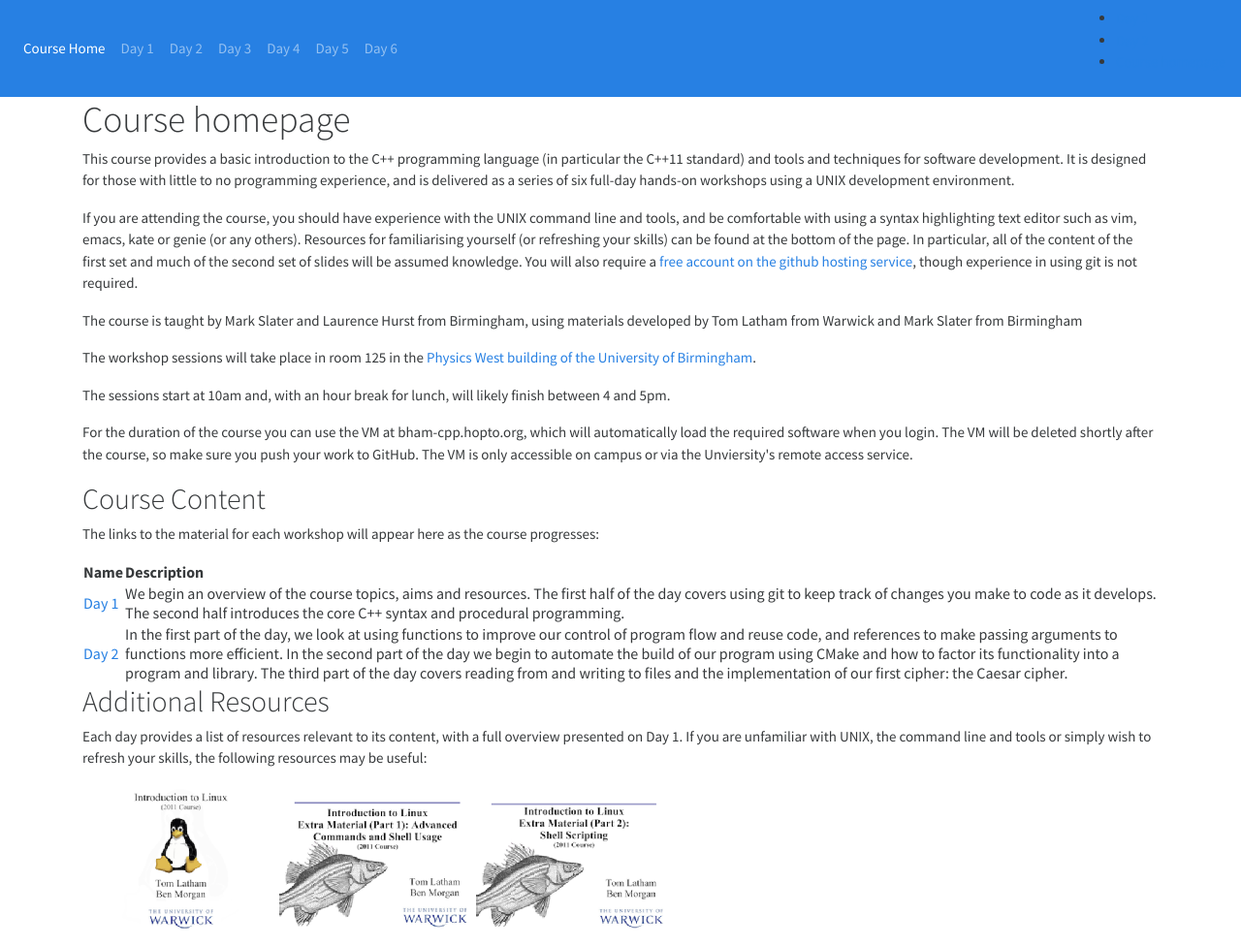
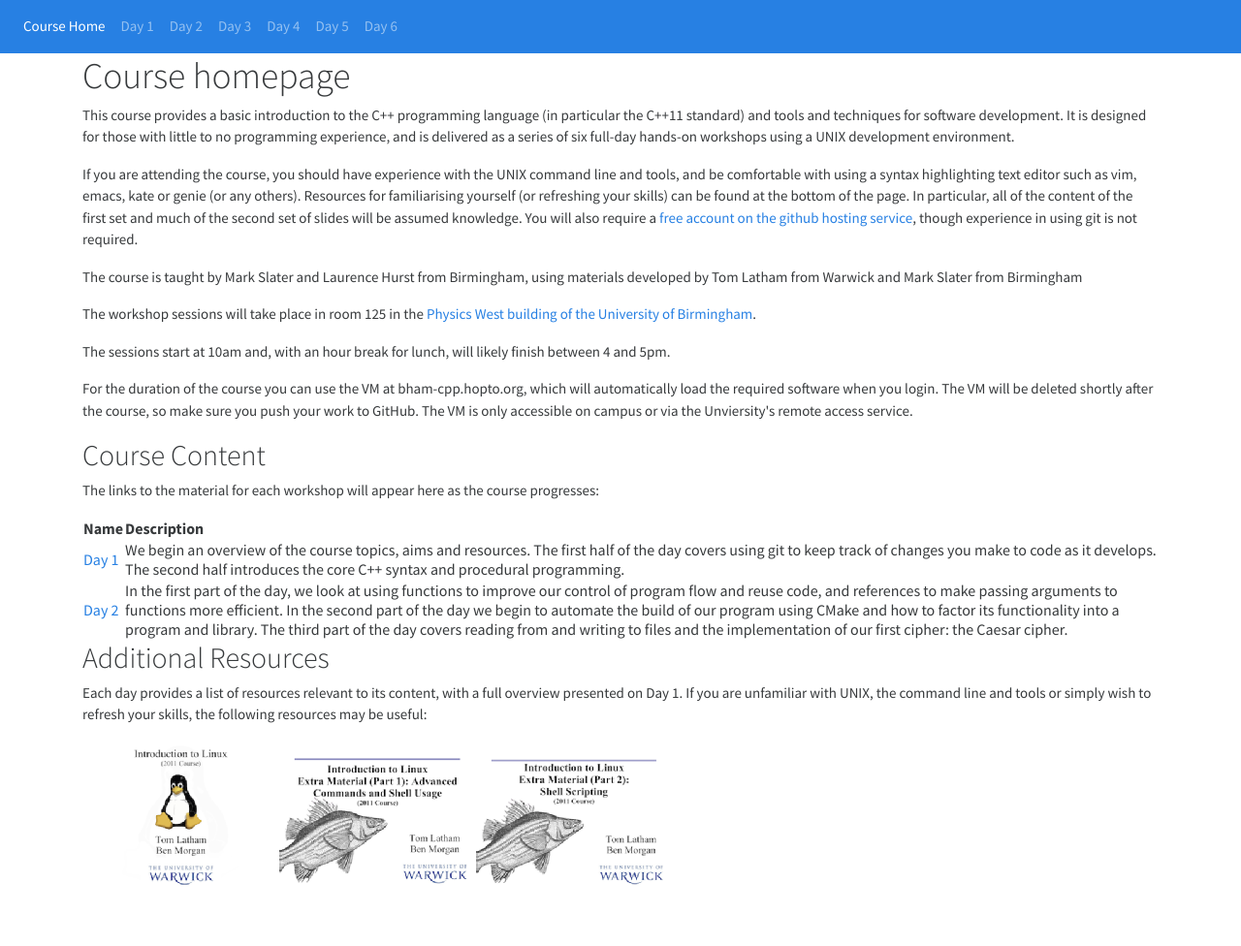
Before and after one commit to bear-rsg/C-materials, a Jekyll site: the page built from index.html, in a window 1280 px wide. Shown: the whole page at 97% size. Built offline with Jekyll 4.4.1, drawn with Linux system fonts in a browser that asks for light colours; nearby versions of some CDN libraries; after the commit the page ends 931 px from its top, so only the background shows below that.

Commit message:
Playing with generated navigation

```diff
--- a/_includes/navigation.html
+++ b/_includes/navigation.html
@@ -2,13 +2,8 @@
 			<ul class="navbar-nav mr-auto">
 				<li class="nav-item active"><a class="nav-link" href="{% link index.html %}" title="Home">Course Home<span class="sr-only"> (current)</span></a></li>
 				{% for i in (1..6) %}
-					<li class="nav-item"><a class="nav-link" href="{% link days/1.html %}" title="Day {{ i }}">Day {{ i }}</a></li>
+					<li class="nav-item"><a class="nav-link" href="/days/{{ i }}.html" title="Day {{ i }}">Day {{ i }}</a></li>
 				{% endfor %}
 			</ul>
-
-			<ul>
-{% for node in site.pages %}
-      <li><a href='{{ node.url }}'>{{ node.title | capitalize }}</a></li>
-{% endfor %}
 </ul>
 </nav>
```
